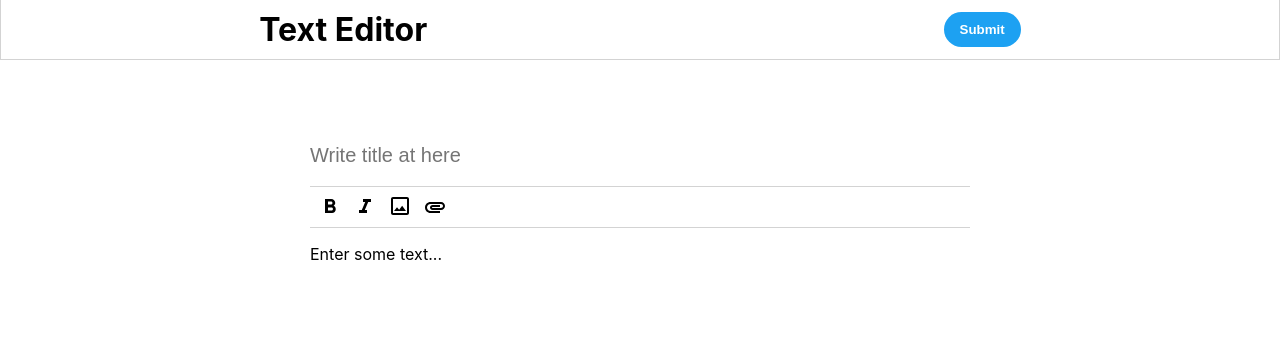
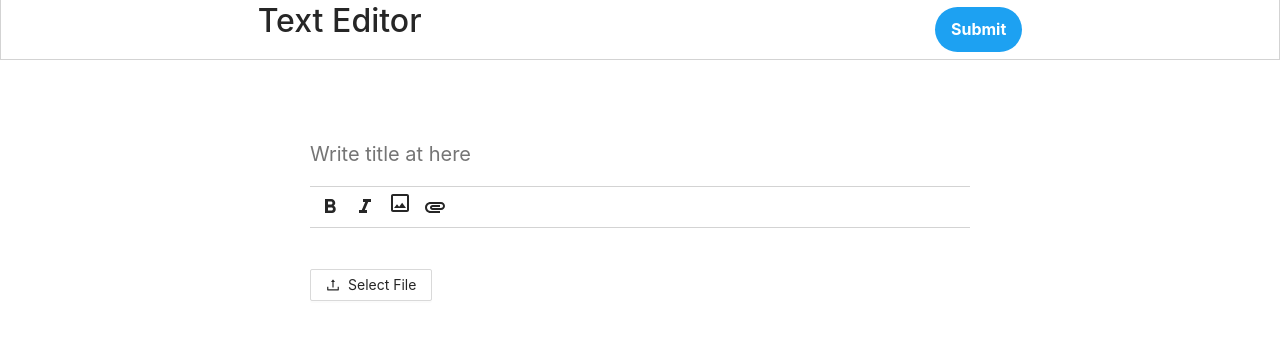
Before and after one commit to ujunglim/text_editor, a React (Create React App) app: page /myeditor in a window 1280 px wide. Both pictures are taken after a click on the button 435 px from the left and 207 px from the top of the page. Shown: the top 340 px of the page. Built offline with nearby package versions, Linux system fonts and the light colour scheme.

Commit message:
add FileBlock

```diff
--- a/package.json
+++ b/package.json
@@ -13,6 +13,7 @@
     "gh-pages": "^3.2.3",
     "react": "^17.0.2",
     "react-dom": "^17.0.2",
+    "react-router-dom": "^5.2.0",
     "react-scripts": "4.0.3",
     "styled-components": "^5.3.0",
     "web-vitals": "^1.1.2"
--- a/src/App.js
+++ b/src/App.js
@@ -1,5 +1,6 @@
 import React from 'react';
 import styled, { createGlobalStyle } from 'styled-components';
+import AppRouter from './AppRouter';
 import MyEditor from './MyEditor';
 
 export default function App() {
@@ -19,6 +20,9 @@ export default function App() {
         <Title type="text" placeholder="Write title at here" autoFocus />
         <MyEditor />
       </MainBox>
+
+      {/* <AppRouter /> */}
+
     </>
   );
 }
--- /dev/null
+++ b/src/AppRouter.js
@@ -0,0 +1,16 @@
+import { HashRouter, Route, Switch } from 'react-router-dom';
+import Home from './Home';
+import MyEditor from './MyEditor';
+
+export default function AppRouter() {
+  return(
+    <>
+      <HashRouter>
+        <Switch>
+          <Route exact path="/" component={Home}/>
+          <Route exact path="/myeditor" component={MyEditor}/>
+        </Switch>
+      </HashRouter>
+    </>
+  );
+}
--- /dev/null
+++ b/src/FileBlock.js
@@ -0,0 +1,23 @@
+import "antd/dist/antd.css";
+import { Upload, Button } from "antd";
+import { UploadOutlined } from "@ant-design/icons";
+import { useState } from 'react';
+
+export default function FileBlock() {
+  const [file, setFile] = useState(null);
+
+  const onRemove = (file) => {
+    setFile(null);
+  };
+
+  const beforeUpload = (file) => {
+    setFile(file);
+    return false; // Don't upload now
+  };
+
+  return (
+    <Upload listType="picture" onRemove={onRemove} beforeUpload={beforeUpload}>
+      {!file && <Button icon={<UploadOutlined />}>Select File</Button>}
+    </Upload>
+  );
+}
--- /dev/null
+++ b/src/Home.js
@@ -0,0 +1,5 @@
+export default function Home() {
+  return(
+    <h1>HOME</h1>
+  );
+}
--- a/src/MyEditor.js
+++ b/src/MyEditor.js
@@ -2,7 +2,8 @@ import { AtomicBlockUtils, Editor, EditorState, RichUtils } from 'draft-js';
 import React from 'react';
 import styled from 'styled-components';
 import { Attachment, FormatBold, FormatItalic, ImageOutlined } from '@material-ui/icons';
-
+import FileBlock from './FileBlock';
+import { useLocalStorage } from './localStorage';
 
  // render component, define custom entity with component
  function BlockRenderer(contentBlock) {
@@ -23,22 +24,18 @@ function Media(props) {
   let media;
 
   if (type === "image") {
-    media = <Image src={src} />;
+    media = <ImageBlock src={src} />;
   }
-  else if (type === "video") {
-    media = <Video src={src} />;
+  else if (type === "file") {
+    media = <FileBlock />;
   }
-
-  return(
-    <MediaBlock>
-      {media}
-    </MediaBlock>
-  );
+  return media;
 }
 
 export default function MyEditor() {
-  const [editorState, setEditorState] = React.useState(() =>
-  EditorState.createEmpty());
+
+  const [editorState, setEditorState] = useLocalStorage('EditorState', () =>
+  EditorState.createEmpty(), true);
 
   // keyboard controll
   const handleKeyCommand = (command, editorState) => {
@@ -61,27 +58,29 @@ export default function MyEditor() {
     const {target: { files }} = event;
     const theFile = files[0];
     const reader = new FileReader();
-
     reader.onloadend = (finishedEvent) => {
+      const src = finishedEvent.currentTarget.result
       // create entity
-      const entity = editorState
-        .getCurrentContent()
-        .createEntity("image", "IMMUTABLE", {
-          src: finishedEvent.currentTarget.result
-      });
-
-      // insert entity to editorState
-      const newEditorState = AtomicBlockUtils.insertAtomicBlock(
-        editorState,
-        entity.getLastCreatedEntityKey(),
-        " "
-      );
-
-      // rerender editorState
-      setEditorState(newEditorState);
+      addMedia("image", src)
     };
     reader.readAsDataURL(theFile);
   };
+
+  const addMedia = (type, src) => {
+    const entity = editorState
+      .getCurrentContent()
+      .createEntity(type, "IMMUTABLE", { src });
+    const newEditorState = AtomicBlockUtils.insertAtomicBlock(
+      editorState,
+      entity.getLastCreatedEntityKey(),
+      " "
+    );
+    setEditorState(newEditorState);
+  };
+
+  const onEditorChange = (newEditorState) => {
+    setEditorState(newEditorState);
+  }
 
   return(
     <>
@@ -100,16 +99,17 @@ export default function MyEditor() {
           </label>
         </ToolBTN>
 
-        <ToolBTN>
+        <ToolBTN onClick={() => addMedia("file", null)}>
           <Attachment />
         </ToolBTN>
+
       </ToolBar>
 
       <Editor
         blockRendererFn={BlockRenderer}
         handleKeyCommand={handleKeyCommand}
         editorState={editorState}
-        onChange={setEditorState}
+        onChange={onEditorChange}
         placeholder="Enter some text..."
       />
     </>
@@ -117,13 +117,8 @@ export default function MyEditor() {
 }
 
 //============= Styled Component =================
-const Image = styled.img`
+const ImageBlock = styled.img`
   width: 70%;
-  height: auto;
-`;
-
-const Video = styled.video`
-  width: 100px;
   height: auto;
 `;
 
--- a/src/localStorage.js
+++ b/src/localStorage.js
@@ -1,15 +1,23 @@
 import { useState } from "react";
 
-export const useLocalStorage = (key, initialValue) => {
+export const useLocalStorage = (key, initialValue, isReset) => {
   const [storedValue, setStoredValue] = useState(() => {
     try {
       // get previous storedValue from local storage by key
       const item = localStorage.getItem(key);
-      return item ? JSON.parse(item) : initialValue;
+      if(item && !isReset) {
+        return JSON.parse(item)
+      }
+      else {
+        if(isReset) {
+          localStorage.removeItem(key)
+        }
+        return typeof initialValue === "function" ? initialValue() : initialValue
+      }
     }
     catch (error) {
       console.log(error);
-      return initialValue;
+      return typeof initialValue === "function" ? initialValue() : initialValue;
     }
   });
 
```
Also changed, not shown: 1 other file (tests, documents, lock files or other folders).
